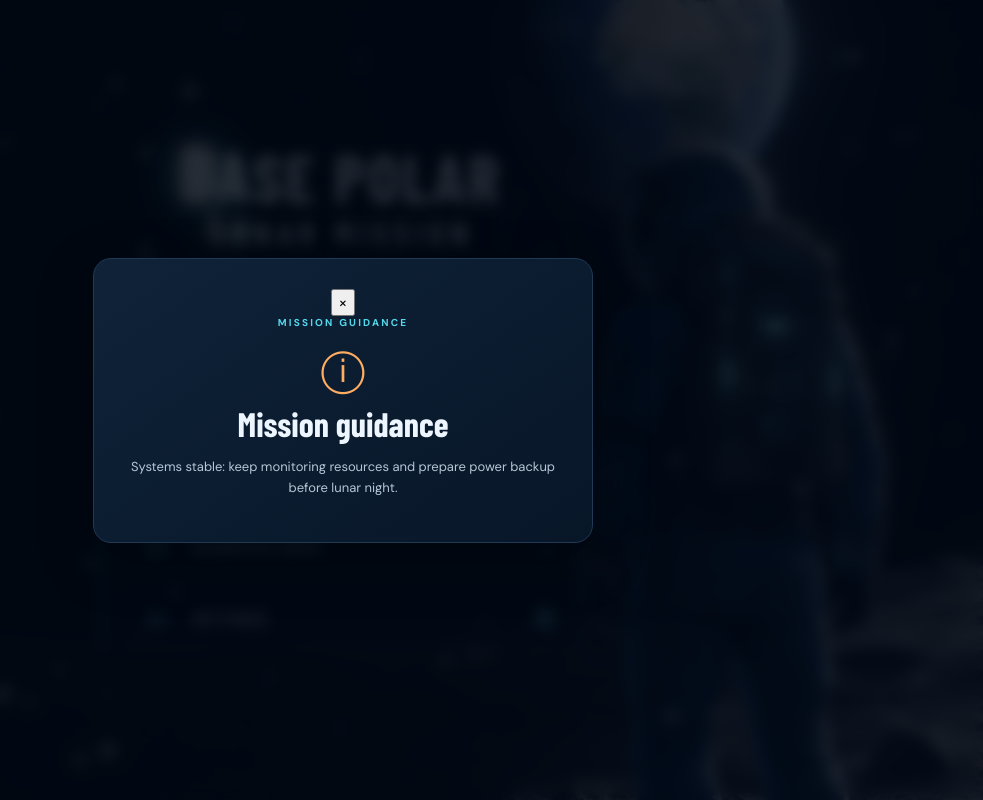
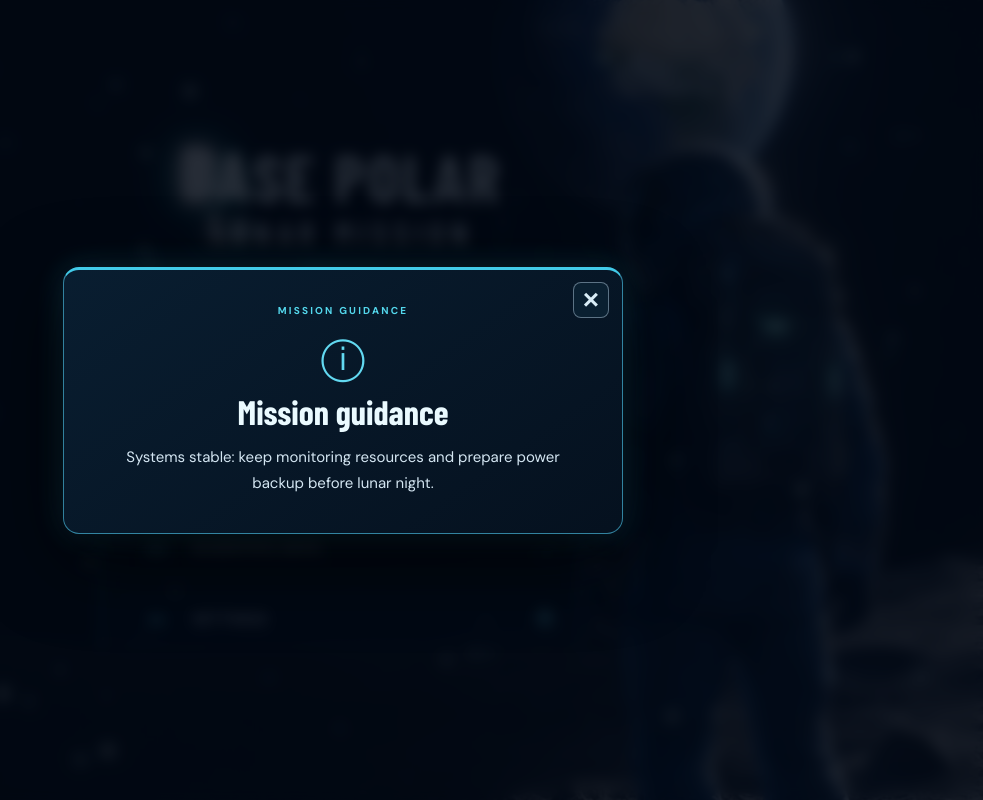
Before and after one commit to doramoralito2006-cyber/base-polar-mision-lunar, a plain HTML site: page index.html in a window 1280 px wide. Shown: the whole page, without its empty margins (297-1280 px from the left). Drawn offline with nearby package versions, Linux system fonts and the light colour scheme; a web font is replaced by a local one.

Commit message:
Style centered mission guidance popup with red hover close button

```diff
--- a/styles.css
+++ b/styles.css
@@ -3112,3 +3112,53 @@ html[lang="es"] #screen-game .game-layout > #system-advice::before{
   }
   #screen-game .game-layout > #system-advice::after{left:12px}
 }
+
+
+/* Ventana central de orientación, coherente con los cuadros de decisión. */
+.guidance-modal{z-index:24!important}
+.guidance-card{
+  position:relative;
+  width:min(560px,calc(100vw - 32px))!important;
+  padding:34px 34px 32px!important;
+  border:1px solid rgba(75,190,224,.65)!important;
+  border-top:3px solid #42cbe9!important;
+  border-radius:16px!important;
+  background:linear-gradient(145deg,rgba(9,30,49,.99),rgba(5,17,31,.99))!important;
+  box-shadow:0 24px 80px rgba(0,0,0,.72),0 0 30px rgba(54,194,226,.2)!important;
+}
+.guidance-card .guidance-icon{color:#62d9f1!important}
+.guidance-card #guidance-title{color:#eafaff!important}
+.guidance-card #guidance-message{
+  margin:12px 8px 4px!important;
+  color:#d4e6f2!important;
+  font-size:15px!important;
+  line-height:1.75!important;
+}
+.guidance-close-btn{
+  position:absolute!important;
+  top:12px!important;
+  right:13px!important;
+  display:grid!important;
+  place-items:center!important;
+  width:36px!important;
+  height:36px!important;
+  padding:0!important;
+  border:1px solid rgba(173,198,215,.5)!important;
+  border-radius:8px!important;
+  background:rgba(12,34,52,.9)!important;
+  color:#d9edf7!important;
+  font:700 28px/1 Arial,sans-serif!important;
+  cursor:pointer!important;
+  transition:background .18s,border-color .18s,color .18s,box-shadow .18s!important;
+}
+.guidance-close-btn:hover,.guidance-close-btn:focus-visible{
+  color:#fff!important;
+  background:#b92535!important;
+  border-color:#ff6876!important;
+  box-shadow:0 0 0 2px rgba(255,74,91,.2),0 0 16px rgba(255,65,83,.4)!important;
+  outline:none!important;
+}
+@media(max-width:600px){
+ .guidance-card{padding:30px 18px 24px!important}
+ .guidance-card #guidance-message{font-size:14px!important}
+}
```
